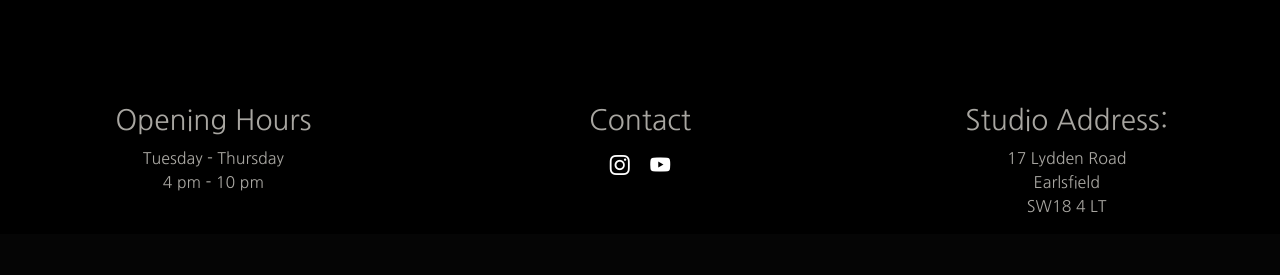
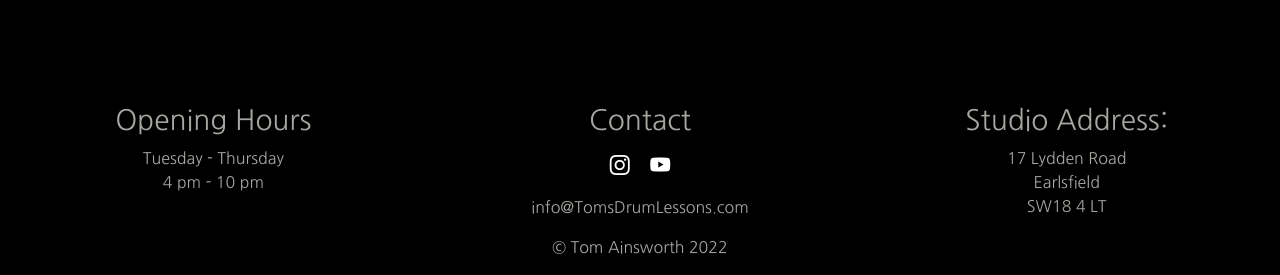
Before and after one commit to Tom-Ainsworth/CI-PP4-toms-drum-lessons, a Django app: page /about/ in a window 1280 px wide. Shown: the part 1205-1480 px from the top of the page. Before the commit the page ends 1418 px from the top, so only its background shows below. Run offline with Django 4.2, Linux system fonts and the light colour scheme.

Commit message:
Add email and copyright to footer

```diff
--- a/templates/base.html
+++ b/templates/base.html
@@ -86,6 +86,12 @@
                             <i class="bi bi-youtube h5"></i>
                         </a>
                     </p>
+                    <div class="row">
+                        <div class="col sm">
+                            <p>info@TomsDrumLessons.com</p>
+                            <p>&copy; Tom Ainsworth 2022</p>
+                        </div>
+                    </div>
                 </div>
                 <div class="col-sm">
                     <p class="h3"> Studio Address: </p>
```
